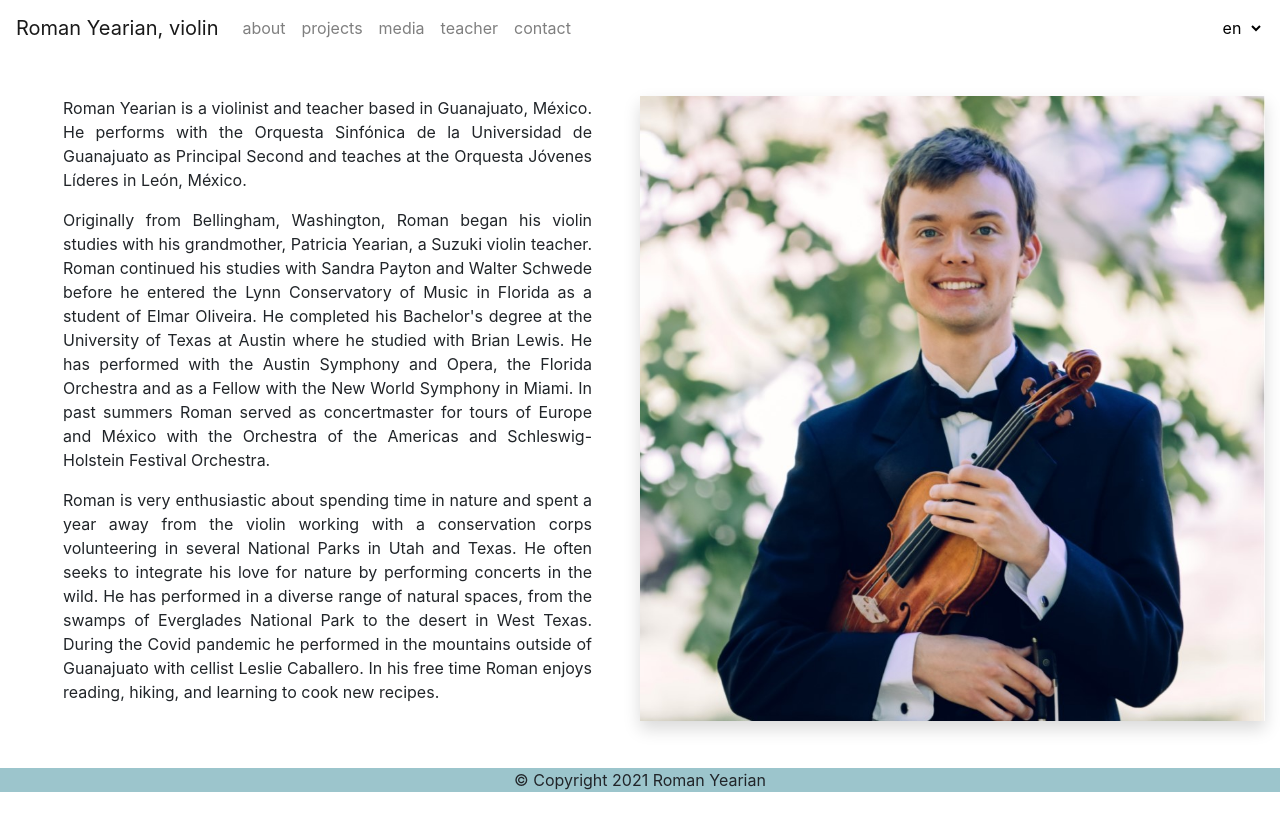
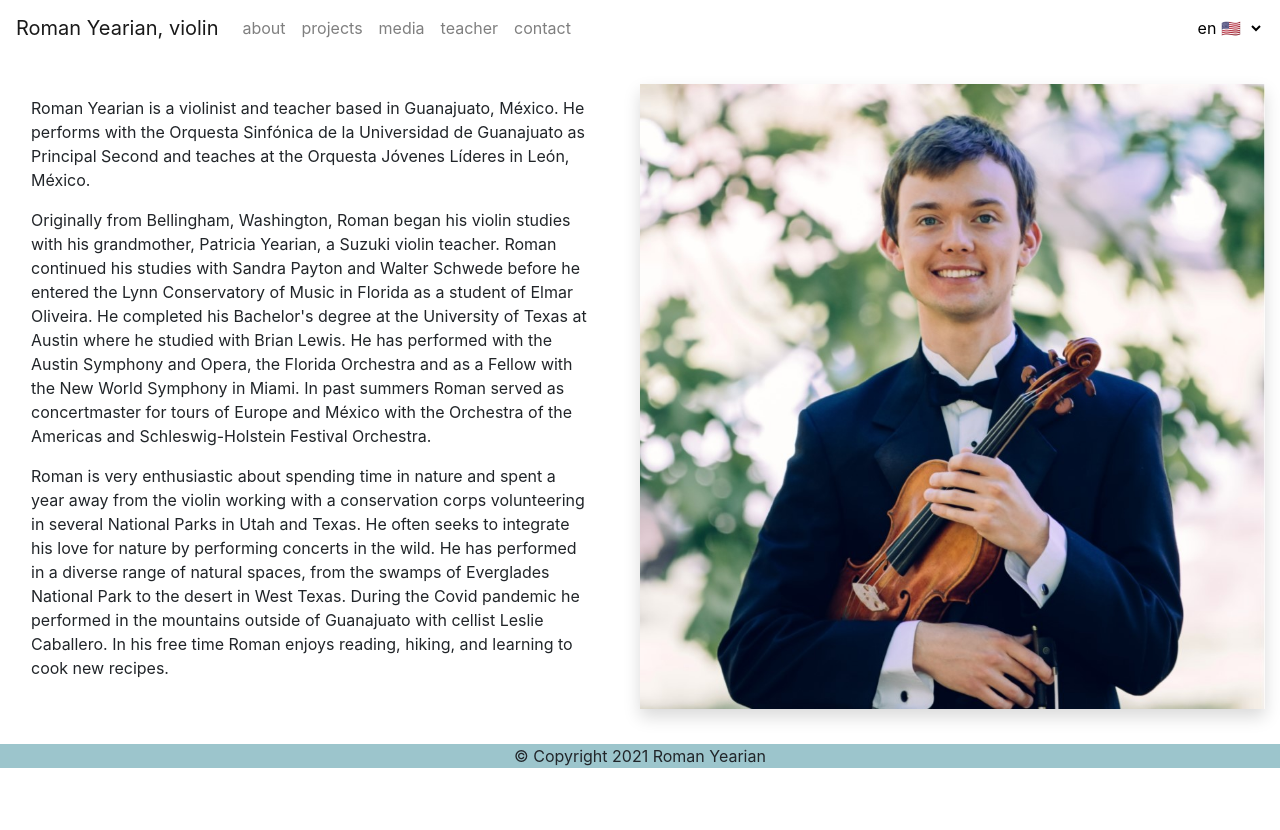
Before and after one commit to kipvla/roman, a Svelte app: page /about in a window 1280 px wide. Shown: the top 830 px of the page. Built offline with nearby package versions, Linux system fonts and the light colour scheme.

Commit message:
update formatting, remove commented out code from Navbar

```diff
--- a/src/components/Hero.svelte
+++ b/src/components/Hero.svelte
@@ -8,9 +8,9 @@
   class="container-fluid d-flex justify-content-center align-items-center mt-5"
   id="main"
 >
-  <div class="p-5">
+  <div class="py-5">
     <!-- <h1 class="display-3 text-align-center justify-content-center">Hi! I'm Roman.</h1> -->
-    <div class="text-justify">
+    <div class="pr-md-5 pl-md-3">
       <p>{$t("about")[0]}</p>
       {#if $t("about")[1]}
         <p>{$t("about")[1]}</p>
@@ -29,10 +29,16 @@
 </div>
 
 <style>
+  /* #about {
+    text-justify: inter-word;
+  } */
   img {
     width: 50%;
   }
   @media only screen and (max-width: 1023px) {
+    /* #about {
+    text-justify: none;
+  } */
     #main {
       flex-flow: column wrap;
       padding-top: 2rem;
--- a/src/components/HomeHero.svelte
+++ b/src/components/HomeHero.svelte
@@ -8,7 +8,11 @@
   .hero {
     background-image: url("/images/bigbend.jpeg");
     background-size: cover;
-    background-position: 48% center;
     height: 800px;
   }
+  @media only screen and (max-width: 768px) {
+    .hero {
+      background-position: 74% center;
+    }
+  }
 </style>
--- a/src/components/Navbar.svelte
+++ b/src/components/Navbar.svelte
@@ -11,11 +11,10 @@
     document
       .querySelectorAll(".nav-item")
       .forEach((item) => item.addEventListener("click", classToggle));
-    // document.querySelector('.navbar-items').addEventListener('click', classToggle);
   });
 
   let large = true;
-  if (window.innerWidth < 769){
+  if (window.innerWidth < 769) {
     large = false;
   }
 
@@ -32,8 +31,9 @@
   class="navbar navbar-expand-lg navbar-light fixed-top justify-content-between"
   id="mainNavbar"
 >
-  <a class="navbar-brand" href="/">Roman {#if large} Yearian, violin {/if}</a>
-  <!-- {info.navbar[0]} -->
+  <a class="navbar-brand" href="/"
+    >Roman {#if large} Yearian, violin {/if}</a
+  >
   <button
     class="navbar-toggler"
     type="button"
@@ -41,7 +41,8 @@
     data-target="#navbarSupportedContent"
     aria-controls="navbarSupportedContent"
     aria-expanded="false"
-    aria-label="Toggle navigation">
+    aria-label="Toggle navigation"
+  >
     <span class="navbar-toggler-icon" />
   </button>
 
@@ -51,48 +52,32 @@
   >
     <ul class="navbar-nav mr-auto">
       <li class="nav-item">
-        <a class="nav-link" href="/about" use:link>{$t('navbar')[0]}
-        </a>
+        <a class="nav-link" href="/about" use:link>{$t("navbar")[0]} </a>
       </li>
       <li class="nav-item">
-        <a class="nav-link" href="/projects" use:link>{$t('navbar')[1]}
-        </a>
+        <a class="nav-link" href="/projects" use:link>{$t("navbar")[1]} </a>
       </li>
       <li class="nav-item">
-        <a class="nav-link" href="/media" use:link>{$t('navbar')[2]}
-        </a>
+        <a class="nav-link" href="/media" use:link>{$t("navbar")[2]} </a>
       </li>
       <li class="nav-item">
-        <a class="nav-link" href="/teacher" use:link>{$t('navbar')[3]}
-        </a>
+        <a class="nav-link" href="/teacher" use:link>{$t("navbar")[3]} </a>
       </li>
       <li class="nav-item">
-        <a class="nav-link" href="/contact" use:link>{$t('navbar')[4]}
-        </a>
+        <a class="nav-link" href="/contact" use:link>{$t("navbar")[4]} </a>
       </li>
-      <!-- <li class="nav-item dropdown">
-        <a class="nav-link dropdown-toggle" href="/" id="navbarDropdown" role="button" data-toggle="dropdown" aria-haspopup="true" aria-expanded="false">
-          Dropdown
-        </a>
-        <div class="dropdown-menu" aria-labelledby="navbarDropdown">
-          <a class="dropdown-item" href="/">Action</a>
-          <a class="dropdown-item" href="/">Another action</a>
-          <div class="dropdown-divider"></div>
-          <a class="dropdown-item" href="/">Something else here</a>
-        </div>
-      </li>
-      <li class="nav-item">
-        <a class="nav-link disabled" href="/">Disabled</a>
-      </li> -->
     </ul>
-    <!-- <form class="form-inline my-2 my-lg-0">
-      <input class="form-control mr-sm-2" type="search" placeholder="Search" aria-label="Search">
-      <button class="btn btn-outline-success my-2 my-sm-0" type="submit">Search</button>
-    </form> -->
   </nav>
   <select bind:value={$locale}>
     {#each languages as lang}
-      <option value={lang}>{lang}</option>
+      <option value={lang}
+        ><span id="lang">{lang}</span>
+        {#if lang === "en"}
+          &#127482;&#127480;
+        {:else}
+          &#127474;&#127485;
+        {/if}
+      </option>
     {/each}
   </select>
 </nav>
@@ -108,12 +93,18 @@
     background: transparent;
     border: none;
   }
+  select:hover {
+    border: 1px solid black;
+  }
+  #lang {
+    visibility: invisible;
+  }
   @media only screen and (max-width: 768px) {
     .nav-link {
-      color: black!important;
+      color: black !important;
     }
     #mainNavbar {
-      background-color: rgba(255,255,255,0.6);
+      background-color: rgba(255, 255, 255, 0.6);
     }
   }
 </style>
--- a/src/pages/Contact.svelte
+++ b/src/pages/Contact.svelte
@@ -1,5 +1,5 @@
 <script>
-  import { fly } from "svelte/transition";
+  import { fade } from "svelte/transition";
   import { t } from "../i18n";
 </script>
 
@@ -7,7 +7,7 @@
   class="container-fluid d-flex justify-content-center align-items-start"
   id="contact"
 >
-  <div in:fly={{ duration: 2000, x: 200 }} id="form" class="px-2 py-3 rounded">
+  <div in:fade={{ duration: 1500}} id="form" class="px-2 py-3 rounded">
     <div class="m-auto mb-3" id="blurb">
       {$t("contact.message")}
     </div>
@@ -61,7 +61,7 @@
     color: white;
   }
   #form {
-    background-color: rgba(5, 127, 195, 0.8);
+    background-color: rgba(5, 127, 195, 0.5);
     max-width: fit-content;
     max-height: fit-content;
   }
--- a/src/pages/Projects.svelte
+++ b/src/pages/Projects.svelte
@@ -7,7 +7,7 @@
     <div class="pb-4 text-center">
         {$t('projects')}
     </div>
-    <img src="images/violin.jpeg" alt="violin" in:fade={{duration:1500}}>
+    <img src="images/violin.jpeg" alt="violin" class="shadow-lg rounded" in:fade={{duration:1500}}>
 </div>
 
 <style>
--- a/src/pages/Teacher.svelte
+++ b/src/pages/Teacher.svelte
@@ -6,7 +6,7 @@
 </script>
 
 <div class="container d-flex mt-5 pt-5 justify-content-center">
-  <div class="d-flex flex-column justify-content-center text-justify p-5">
+  <div class="d-flex flex-column justify-content-center py-3 py-md-0">
     <p>
         {$t('teaching')[0]}
     </p>
```
Also changed, not shown: 2 other files (tests, documents, lock files or other folders).
